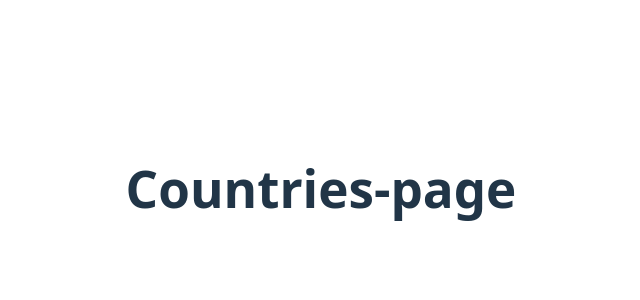
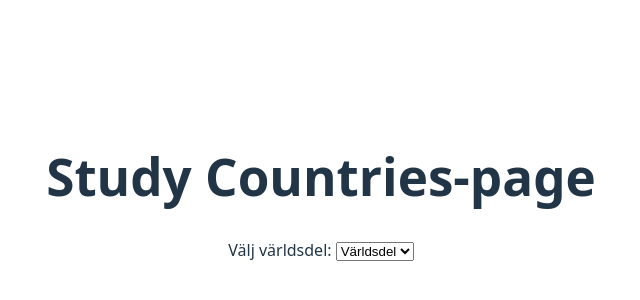
Before and after one commit to Hollstedt/projektarbete-country-explorer, a React (Vite) app: page /countries in a window 1280 px wide. Shown: the part 212-512 px from the top of the page, without its empty margins (319-959 px from the left). Built offline with nearby package versions, Linux system fonts and the light colour scheme.

Commit message:
Added function for region pick handler, with select dropdown that is map()ing out all regions. p-tag showing selected region if selectedRegion is true.

```diff
--- a/src/pages/Countries.jsx
+++ b/src/pages/Countries.jsx
@@ -1,7 +1,29 @@
+import { useState } from "react"
+
 export default function Countries() {
+
+    const regions = ["Europe", "Asia", "Oceania", "Americas", "Africa"];
+    const [selectedRegion, setSelectedRegion] = useState("");
+
+    const handleRegionPick = (event) => {
+        const region = event.target.value;
+        setSelectedRegion(region);
+    }
+
+
     return (
         <div>
-            <h1>Countries-page</h1>
+            <h1>Study Countries-page</h1>
+            <label>Välj världsdel: </label>
+            <select onChange={handleRegionPick}>
+                <option value="">Världsdel</option>
+                {regions.map((region, index) => (
+                    <option key={index}>{region}</option>
+                ))}
+            </select>
+
+            {selectedRegion && <p>{selectedRegion}</p>}
+
         </div>
     )
 }
--- a/src/pages/CountryData.jsx
+++ b/src/pages/CountryData.jsx
@@ -1,7 +1,7 @@
 export default function CountryData() {
     return (
         <div>
-            <h1>Country data</h1>
+            <h1>Country data-page</h1>
         </div>
     )
 }
--- a/src/pages/Startpage.jsx
+++ b/src/pages/Startpage.jsx
@@ -3,7 +3,7 @@ import { Link } from "react-router-dom"
 export default function Startpage() {
     return (
         <div>
-            <h1>Country Explorer</h1>
+            <h1>Startpage</h1>
             <Link to="/countries">
                 <button>Study countries</button>
             </Link>
```
Also changed, not shown: src/App.jsx (line endings or trailing spaces), 1 other file (tests, documents, lock files or other folders).
